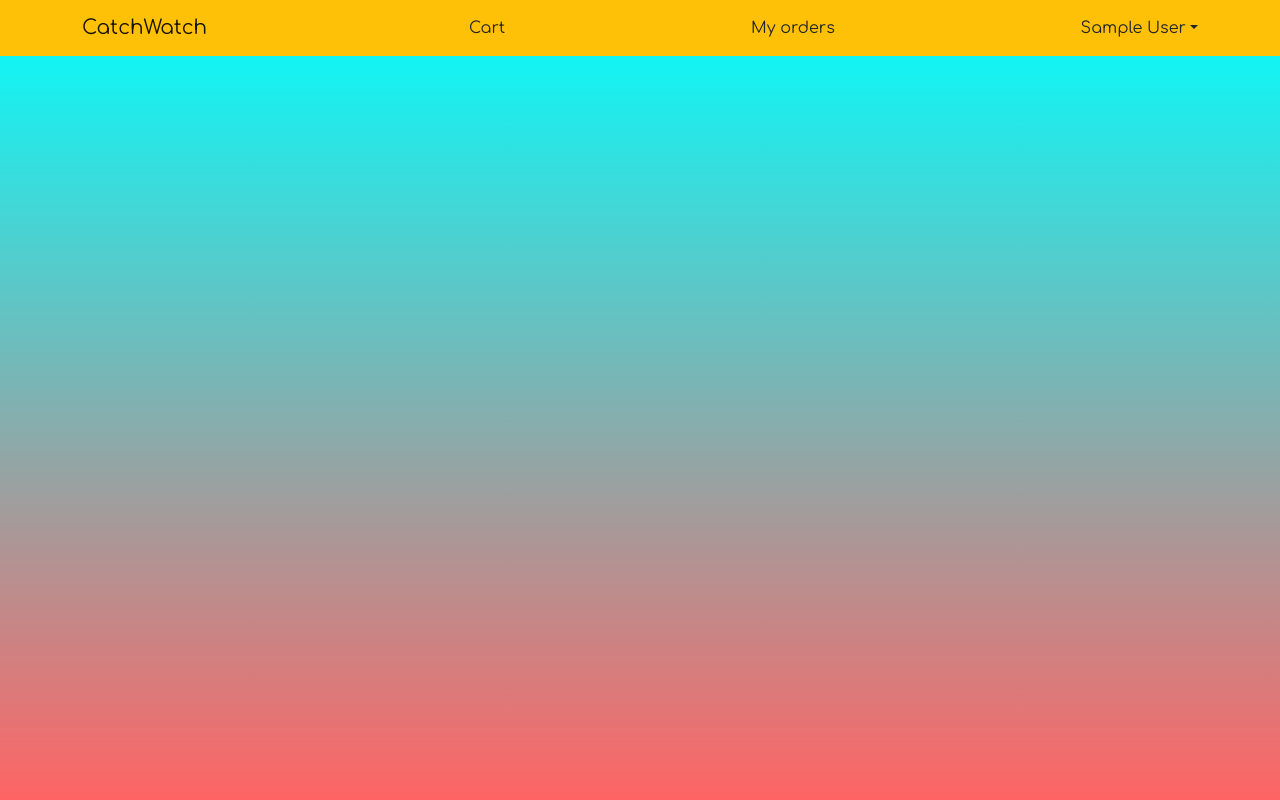
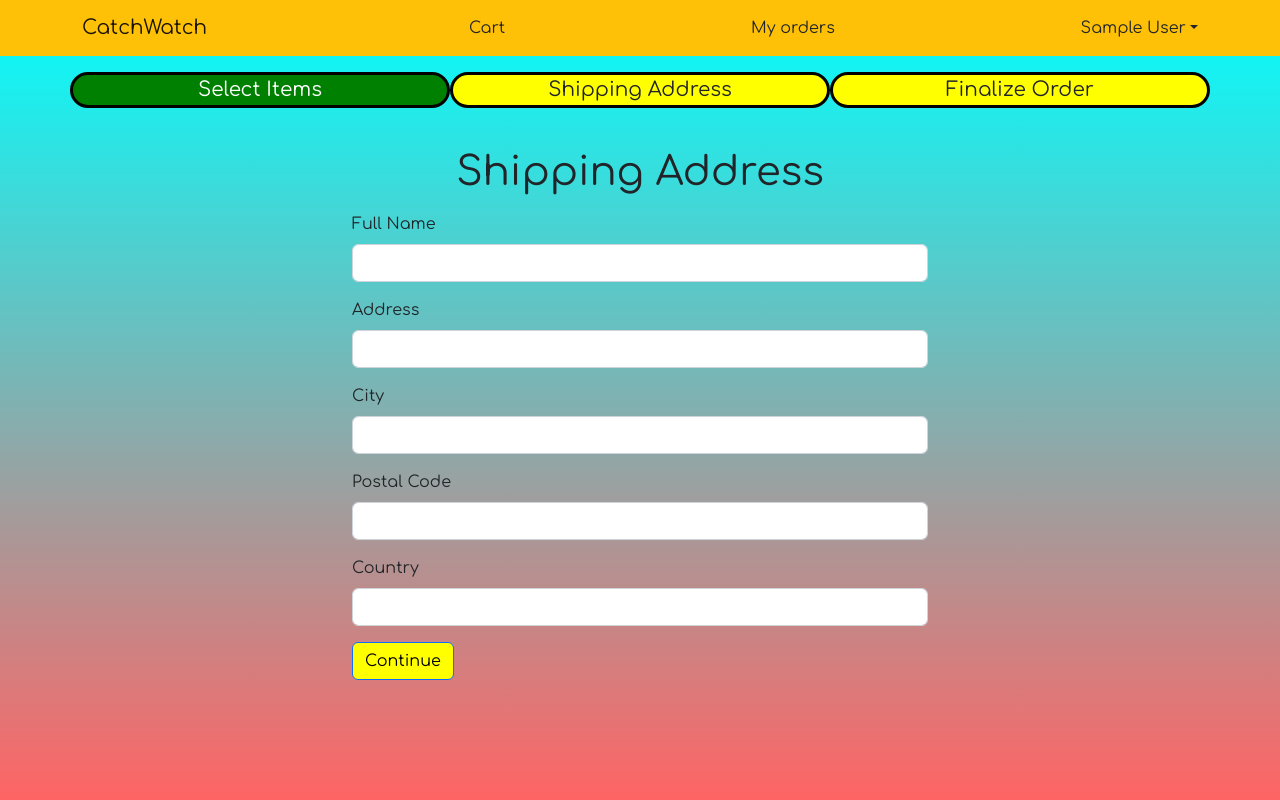
Before and after one commit to arajv11/NJITMilestone3, a React (Create React App) app in the folder frontend/: page /shipping in a window 1280 px wide. Built offline with nearby package versions, Linux system fonts and the light colour scheme; sample sign-in values are in the browser's storage.

Commit message:
added shipping

```diff
--- a/frontend/src/App.js
+++ b/frontend/src/App.js
@@ -13,6 +13,7 @@ import ItemPage from './pages/ItemPage';
 import EnrollmentPage from './pages/EnrollmentPage';
 import SignInPage from './pages/SignInPage';
 import CartPage from './pages/CartPage';
+import ShippingAddressPage from './pages/ShippingAddressPage';
 
 function App() {
   const { state, dispatch: ctxDispatch } = useContext(Store);
@@ -47,10 +48,6 @@ function App() {
               </Link>
               {userInfo ? (
                 <NavDropdown title={userInfo.name} id="basic-nav-dropdown">
-                  {/* <LinkContainer to="/allOrders">
-                      <NavDropdown.Item>Order History</NavDropdown.Item>
-                    </LinkContainer>
-                    <NavDropdown.Divider /> */}
                   <Link
                     className="dropdown-item"
                     to="#logout"
@@ -74,6 +71,7 @@ function App() {
               <Route path="/signIn" element={<SignInPage />} />
               <Route path="/enroll" element={<EnrollmentPage />} />
               <Route path="/cart" element={<CartPage />} />
+              <Route path="/shipping" element={<ShippingAddressPage />} />
               <Route path="/" element={<HomePage />} />
             </Routes>
           </Container>
--- /dev/null
+++ b/frontend/src/pages/ShippingAddressPage.js
@@ -0,0 +1,114 @@
+import React, { useContext, useEffect, useState } from 'react';
+import { Helmet } from 'react-helmet-async';
+import Form from 'react-bootstrap/Form';
+import Button from 'react-bootstrap/Button';
+import { useNavigate } from 'react-router-dom';
+import { Store } from '../Store';
+import CheckoutSteps from '../components/CheckoutSteps';
+
+export default function ShippingAddressPage() {
+  const navigate = useNavigate();
+  const { state, dispatch: ctxDispatch } = useContext(Store);
+  const {
+    userInfo,
+    cart: { shippingAddress },
+  } = state;
+  const [fullName, setFullName] = useState(shippingAddress.fullName || '');
+  const [address, setAddress] = useState(shippingAddress.address || '');
+  const [city, setCity] = useState(shippingAddress.city || '');
+  const [postalCode, setPostalCode] = useState(
+    shippingAddress.postalCode || ''
+  );
+  const [country, setCountry] = useState(shippingAddress.country || '');
+
+  useEffect(() => {
+    if (!userInfo) {
+      navigate('/signin?redirect=/shipping');
+    }
+  }, [userInfo, navigate]);
+
+  const submitHandler = (e) => {
+    e.preventDefault();
+    ctxDispatch({
+      type: 'SAVE_SHIPPING_ADDRESS',
+      payload: {
+        fullName,
+        address,
+        city,
+        postalCode,
+        country,
+      },
+    });
+    localStorage.setItem(
+      'shippingAddress',
+      JSON.stringify({
+        fullName,
+        address,
+        city,
+        postalCode,
+        country,
+      })
+    );
+    navigate('/placeorder');
+  };
+
+  return (
+    <div>
+      <Helmet>
+        <title>Shipping Address</title>
+      </Helmet>
+      <CheckoutSteps step1></CheckoutSteps>
+      <br />
+      <div className="container small-container">
+        <h1 className="my-3">Shipping Address</h1>
+        <Form onSubmit={submitHandler}>
+          <Form.Group className="mb-3" controlId="fullName">
+            <Form.Label>Full Name</Form.Label>
+            <Form.Control
+              value={fullName}
+              onChange={(e) => setFullName(e.target.value)}
+              required
+            />
+          </Form.Group>
+          <Form.Group className="mb-3" controlId="address">
+            <Form.Label>Address</Form.Label>
+            <Form.Control
+              value={address}
+              onChange={(e) => setAddress(e.target.value)}
+              required
+            />
+          </Form.Group>
+          <Form.Group className="mb-3" controlId="city">
+            <Form.Label>City</Form.Label>
+            <Form.Control
+              value={city}
+              onChange={(e) => setCity(e.target.value)}
+              required
+            />
+          </Form.Group>
+          <Form.Group className="mb-3" controlId="postalCode">
+            <Form.Label>Postal Code</Form.Label>
+            <Form.Control
+              value={postalCode}
+              onChange={(e) => setPostalCode(e.target.value)}
+              required
+            />
+          </Form.Group>
+          <Form.Group className="mb-3" controlId="country">
+            <Form.Label>Country</Form.Label>
+            <Form.Control
+              value={country}
+              onChange={(e) => setCountry(e.target.value)}
+              required
+            />
+          </Form.Group>
+          <div className="mb-3">
+            <Button variant="primary" type="submit">
+              Continue
+            </Button>
+          </div>
+        </Form>
+      </div>
+    </div>
+  );
+}
```
